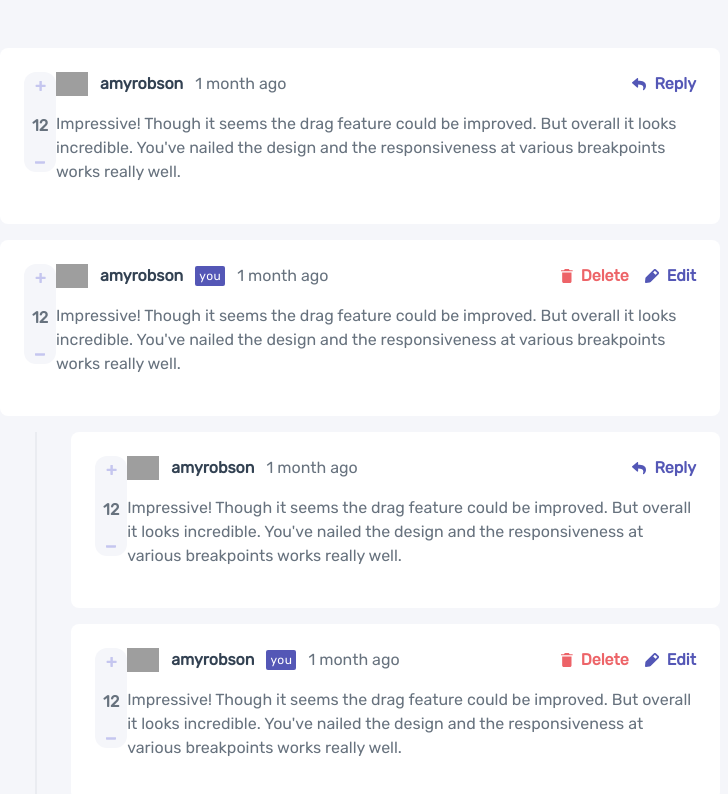
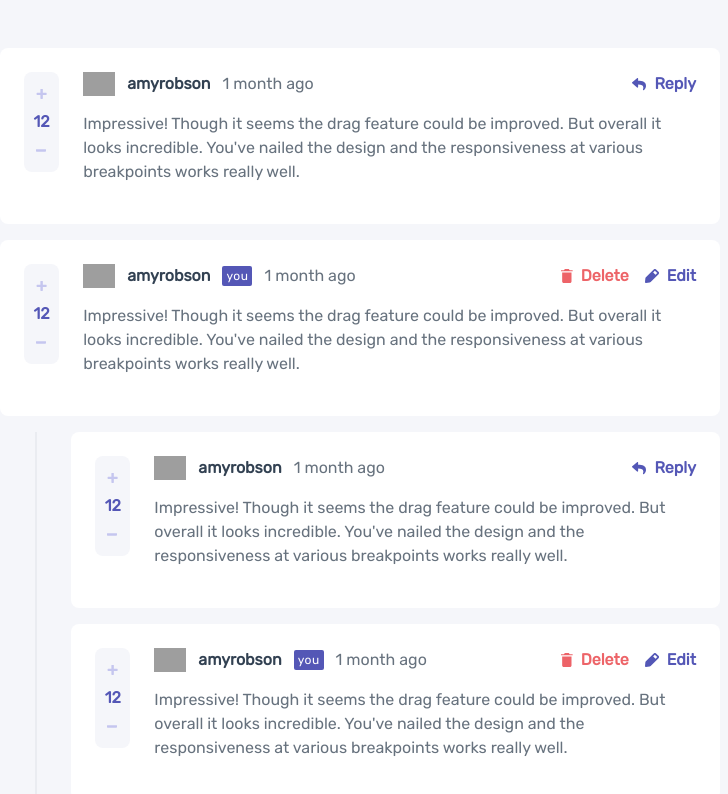
Before and after one commit to kncalderong/interactive-comments, a React (Create React App) app in the folder client/: page / in a window 1280 px wide. Shown: the top 794 px of the page, without its empty margins (280-1008 px from the left). Built offline with nearby package versions, Linux system fonts and the light colour scheme; no server answers; grey boxes are pictures that could not be loaded.

Commit message:
feat: conditional icon to show on hover developed

```diff
--- a/client/src/assets/index.js
+++ b/client/src/assets/index.js
@@ -3,5 +3,7 @@ import IconPlus from './icon-plus.svg'
 import IconMinus from './icon-minus.svg'
 import IconDelete from './icon-delete.svg'
 import IconEdit from './icon-edit.svg'
+import IconPlusDark from './icon-plus-dark.svg'
+import IconMinusDark from './icon-minus-dark.svg'
 
-export { IconReply, IconPlus, IconMinus, IconDelete, IconEdit }
+export { IconReply, IconPlus, IconMinus, IconDelete, IconEdit, IconMinusDark, IconPlusDark  }
--- a/client/src/components/buttons/SelectQuantity.tsx
+++ b/client/src/components/buttons/SelectQuantity.tsx
@@ -1,15 +1,20 @@
 
-import { IconMinus, IconPlus } from '../../assets/index.js';
+import { IconMinus, IconPlus, IconPlusDark, IconMinusDark } from '../../assets/index.js';
+import {useState} from 'react'
 
 const SelectQuantity = () => {
+
+  const [iconPlusToShow, setIconPlusToShow] = useState(IconPlus)
+  const [iconMinusToShow, setIconMinusToShow] = useState(IconMinus)
+
   return (
-    <div className="flex p-2 bg-very-light-gray justify-between w-[100px] rounded-xl sm:flex-col sm:w-auto sm:h-[100px] ">
-      <div className='flex w-4 justify-center items-center'>
-        <img src={IconPlus} alt="plusIcon" />
+    <div className="flex p-2 bg-very-light-gray justify-between w-[100px] rounded-lg sm:flex-col sm:w-auto sm:h-[100px] sm:mr-6 sm:p-[0.6rem] ">
+      <div className='flex w-4 justify-center items-center basis-6 cursor-pointer ' onMouseEnter={()=> setIconPlusToShow(IconPlusDark)} onMouseLeave={()=> setIconPlusToShow(IconPlus)} >
+        <img src={iconPlusToShow} alt="plusIcon" />
       </div>
-      <div className='flex w-4 justify-center items-center text-grayish-blue font-bold '>12</div>
-      <div className='flex w-4 justify-center items-center'>
-        <img src={IconMinus} alt="minusIcon" />
+      <div className='flex w-4 justify-center items-center text-moderate-blue font-bold basis-6 '>12</div>
+      <div className='flex w-4 justify-center items-center basis-6 cursor-pointer' onMouseEnter={()=> setIconMinusToShow(IconMinusDark)} onMouseLeave={()=> setIconMinusToShow(IconMinus)}>
+        <img src={iconMinusToShow} alt="minusIcon"  />
       </div>
     </div>
   )
```
Also changed, not shown: client/src/assets/icon-minus-dark.svg (added), client/src/assets/icon-plus-dark.svg (added).
